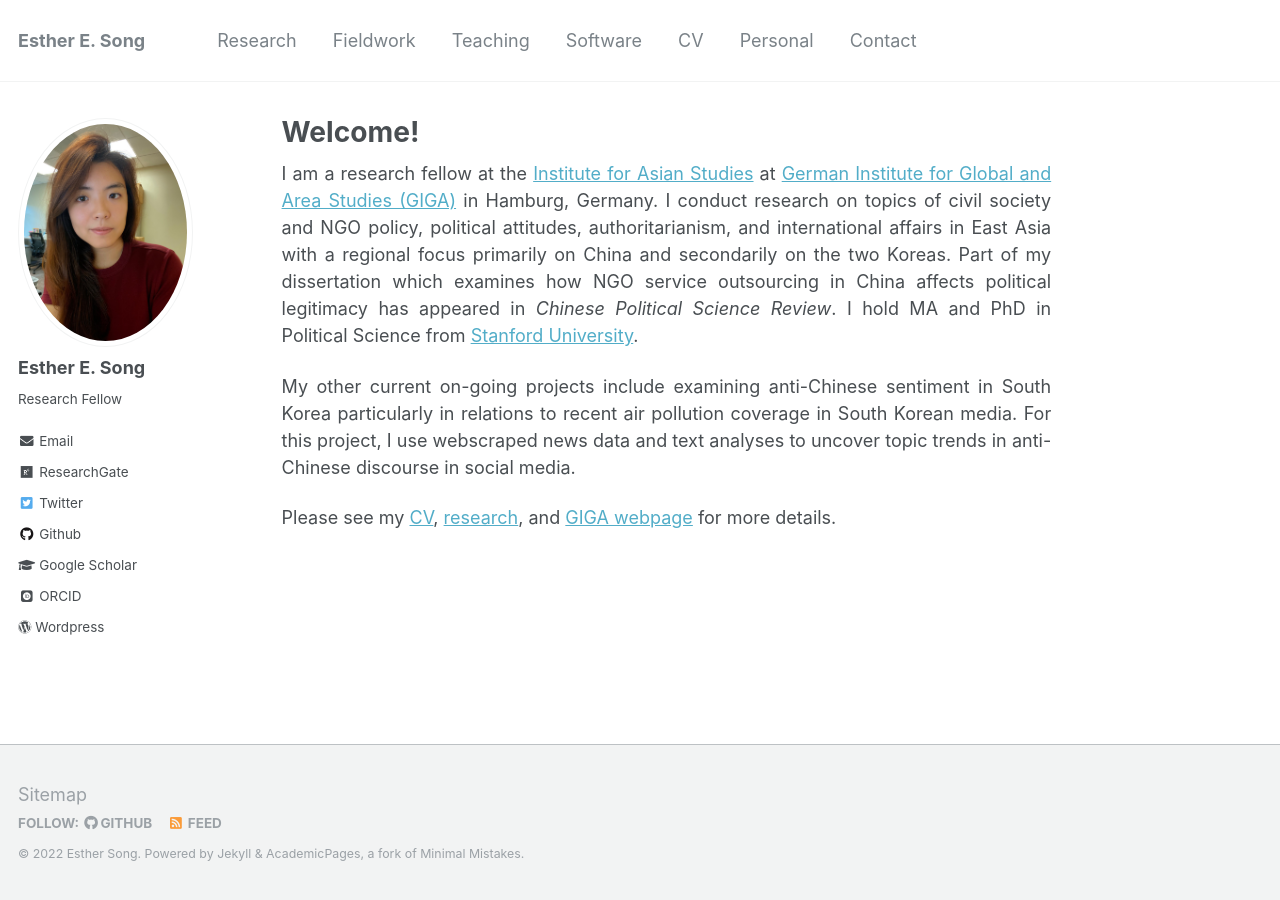
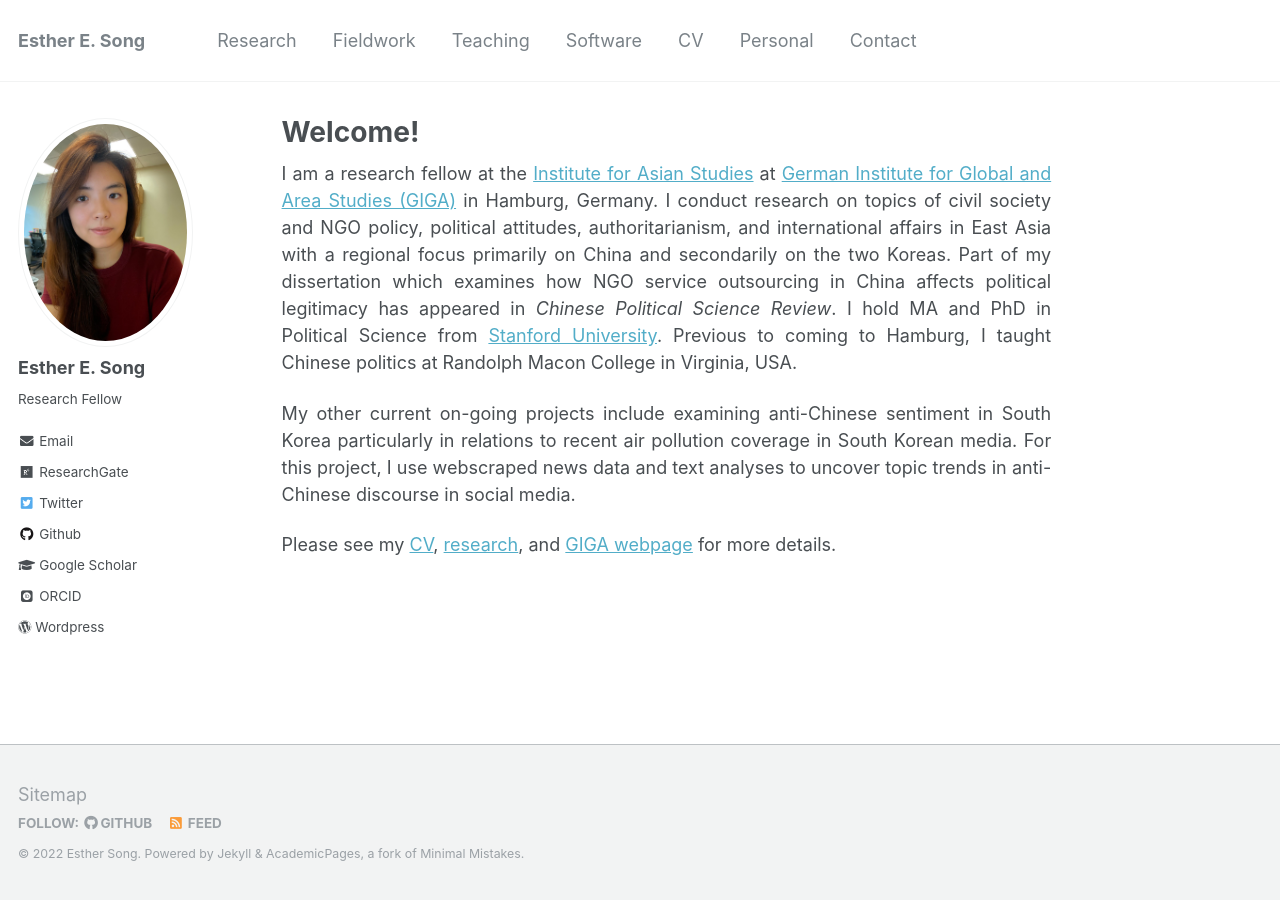
Before and after one commit to ehsong/ehsong.github.io, a Jekyll site: the page built from _pages/about.md, in a window 1280 px wide. Built offline with Jekyll 4.4.1, drawn with Linux system fonts in a browser that asks for light colours; some web fonts are replaced.

Commit message:
Update about.md

```diff
--- a/_pages/about.md
+++ b/_pages/about.md
@@ -7,7 +7,7 @@ redirect_from:
   - /about/
   - /about.html
 ---
-I am a research fellow at the [Institute for Asian Studies](https://www.giga-hamburg.de/en/institutes/giga-institute-for-asian-studies/) at [German Institute for Global and Area Studies (GIGA)](https://www.giga-hamburg.de/en/) in Hamburg, Germany. I conduct research on topics of civil society and NGO policy, political attitudes, authoritarianism, and international affairs in East Asia with a regional focus primarily on China and secondarily on the two Koreas. Part of my dissertation which examines how NGO service outsourcing in China affects political legitimacy has appeared in *Chinese Political Science Review*. I hold MA and PhD in Political Science from [Stanford University](https://stanford.edu).
+I am a research fellow at the [Institute for Asian Studies](https://www.giga-hamburg.de/en/institutes/giga-institute-for-asian-studies/) at [German Institute for Global and Area Studies (GIGA)](https://www.giga-hamburg.de/en/) in Hamburg, Germany. I conduct research on topics of civil society and NGO policy, political attitudes, authoritarianism, and international affairs in East Asia with a regional focus primarily on China and secondarily on the two Koreas. Part of my dissertation which examines how NGO service outsourcing in China affects political legitimacy has appeared in *Chinese Political Science Review*. I hold MA and PhD in Political Science from [Stanford University](https://stanford.edu). Previous to coming to Hamburg, I taught Chinese politics at Randolph Macon College in Virginia, USA.
 
 My other current on-going projects include examining anti-Chinese sentiment in South Korea particularly in relations to recent air pollution coverage in South Korean media. For this project, I use webscraped news data and text analyses to uncover topic trends in anti-Chinese discourse in social media.
 
```
